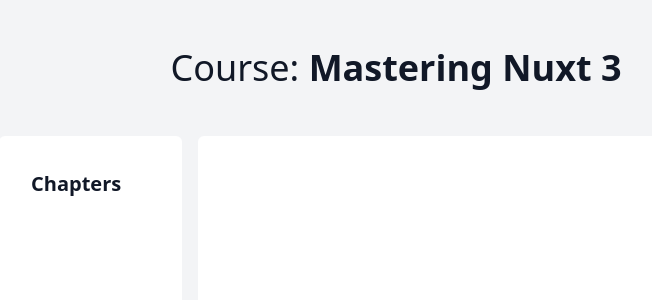
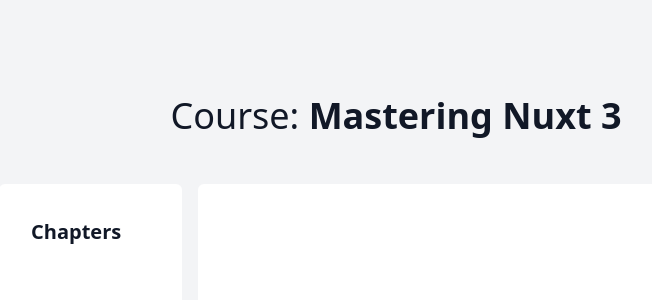
Before and after one commit to mazay33/nuxt-3-course, a Nuxt app: page /course in a window 1280 px wide. Shown: the top 300 px of the page, without its empty margins (244-896 px from the left). Built offline with nearby package versions, Linux system fonts and the light colour scheme.

Commit message:
feat: create layout

```diff
--- /dev/null
+++ b/layouts/default.vue
@@ -0,0 +1,7 @@
+<template>
+  <div
+    class="p-12 bg-gray-100 w-full h-full min-h-screen flex flex-col items-center"
+  >
+    <slot />
+  </div>
+</template>
```
